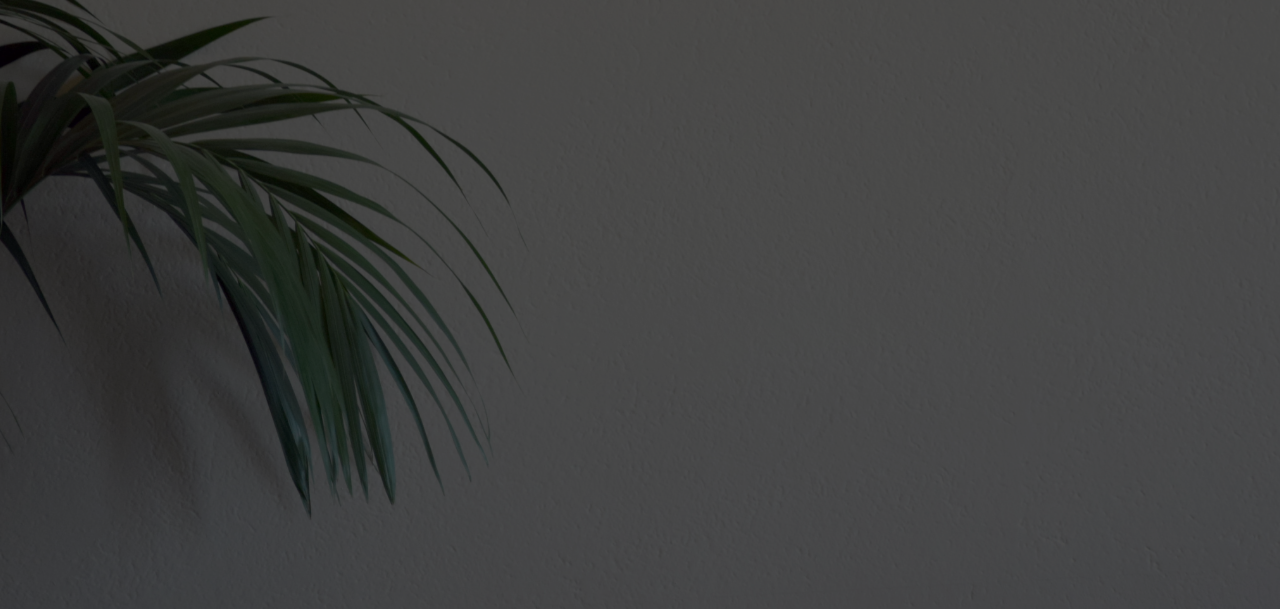
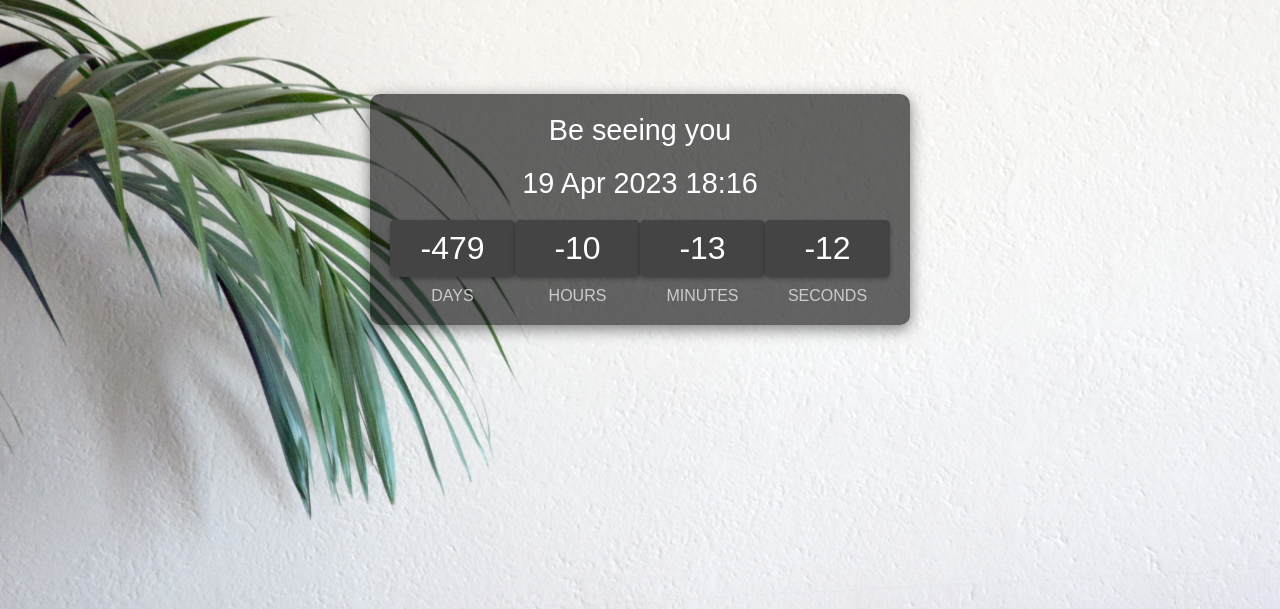
Before and after one commit to ajey108/countdown, a plain HTML site: page index.html in a window 1280 px wide. Shown: the part 191-800 px from the top of the page. Drawn offline with Linux system fonts and the light colour scheme.

Commit message:
Update css

```diff
--- a/custom.css
+++ b/custom.css
@@ -1,63 +1,104 @@
+/* Reset some default browser styling */
 * {
+    margin: 0;
     padding: 0;
-    margin: 0;
     box-sizing: border-box;
-    font-family: sans-serif;
+    font-family: 'Arial', sans-serif;
 }
 
-@import url('https://fonts.googleapis.com/css2?family=Schibsted+Grotesk&display=swap');
-
-.main {
-    width: 100%;
-    height: 100vh;
-    background: url('../images/wall.jpg') center center;
-    background-size: cover;
-
+/* Full-screen layout */
+body, html {
+    height: 100%;
+    display: flex;
+    justify-content: center;
+    align-items: center;
+    color: white;
+    background-image: url('images/wall.jpg');
+    background-size: cover; /* Ensures the image covers the entire background */
+    background-position: center; /* Centers the image */
+    background-repeat: no-repeat; /* Prevents the image from repeating */
 }
 
-.overlay {
-    width: 100%;
-    height: 100%;
-    display: flex;
 
-    align-items: center;
-    flex-direction: column;
-    background-color: rgba(0, 0, 0, 0.7);
+/* Main container styling */
+.main {
+    position: relative;
+    width: 90%;
+    max-width: 600px;
+    background: rgba(0, 0, 0, 0.6);
+    padding: 20px;
+    border-radius: 10px;
+    box-shadow: 0px 4px 15px rgba(0, 0, 0, 0.5);
+    text-align: center;
 }
 
-.title {
-    margin-top: 10px;
-    color: white;
-    text-align: center;
-    font-size: 2.5rem;
+/* Overlay for styling inner content */
+.overlay {
+    display: flex;
+    flex-direction: column;
+    align-items: center;
 }
 
+/* Title styling */
+.title {
+    font-size: 1.8em;
+    margin-bottom: 20px;
+}
+
+/* Column styling for input fields and labels */
 .col {
-    width: 1000px;
+    display: flex;
+    justify-content: space-around;
+    width: 100%;
+}
 
+.col > div {
+    flex: 1;
+    text-align: center;
+}
+
+/* Input field styling */
+input[type="text"] {
+    background: #444;
+    border: none;
     color: white;
-    display: flex;
+    font-size: 2em;
+    text-align: center;
+    width: 100%;
+    padding: 10px;
+    border-radius: 5px;
+    margin-bottom: 10px;
+    box-shadow: 0px 2px 4px rgba(0, 0, 0, 0.3);
+}
 
-    justify-content: center;
-     }
+/* Label styling */
+label {
+    font-size: 1em;
+    text-transform: uppercase;
+    color: #ccc;
+}
 
-    .col div {
-        width: 250px;
-        text-align: center;
-
-
-
+/* Responsive design for smaller screens */
+@media (max-width: 480px) {
+    .title {
+        font-size: 1.5em;
     }
 
-    input {
-        height: 60px;
-        width: 60%;
-        background-color: rgba(255, 255, 255,0.7);
-        border-radius: 10px;
-        border-color: transparent;
-        text-align: center;
-        font-size: 20px;
+    .col {
+        flex-direction: column;
+        align-items: center;
+    }
 
+    .col > div {
+        width: 80%;
+        margin-bottom: 20px;
+    }
 
+    input[type="text"] {
+        font-size: 1.5em;
+    }
 
+    label {
+        font-size: 0.9em;
     }
+}
```
